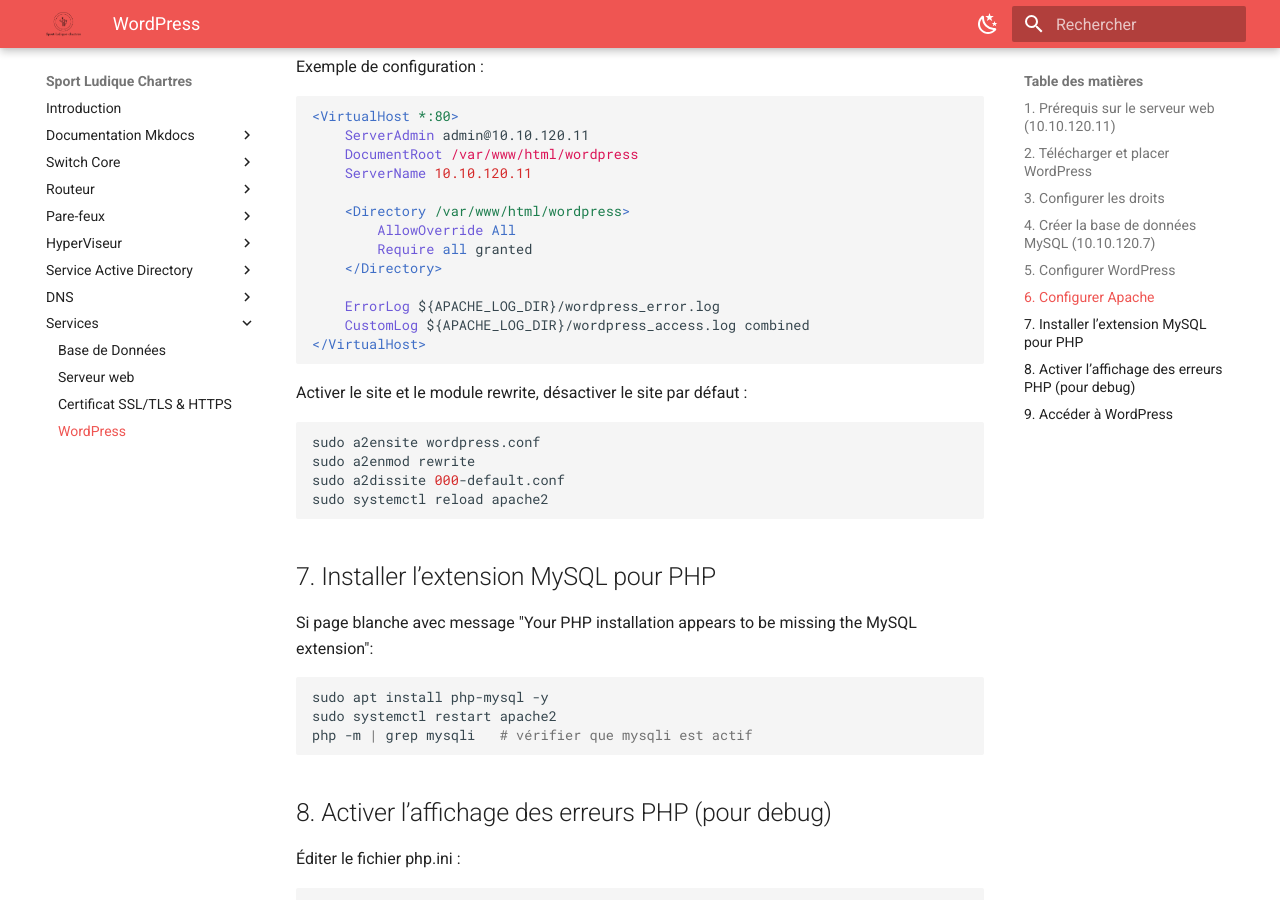
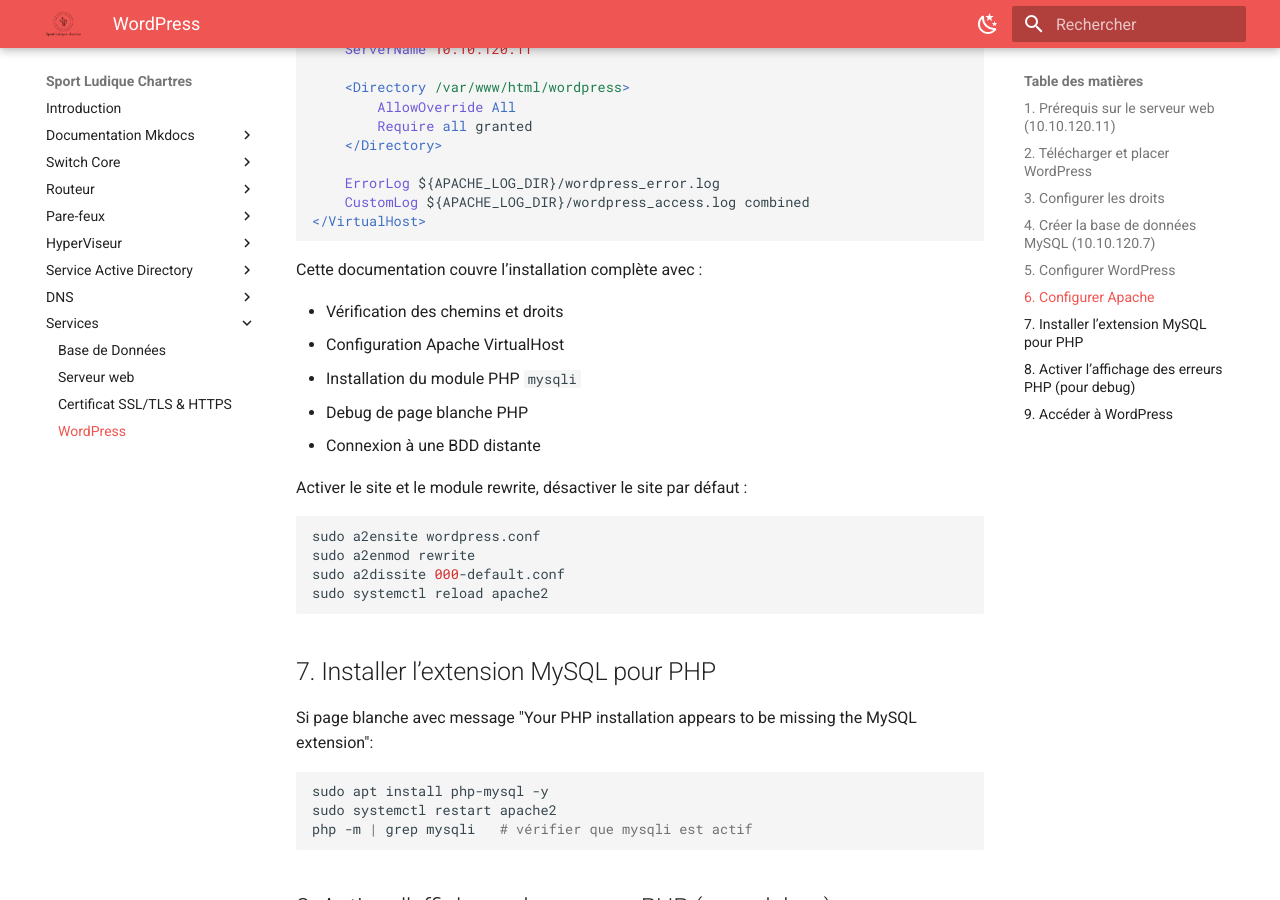
Before and after one commit to Sym-0ne/sport-ludique-Chartres, an MkDocs documentation site: the page built from docs/Services/wordpress.md, in a window 1280 px wide and 900 px high, scrolled down 1781 px. Built offline with MkDocs 1.6.1 and Material for MkDocs 9.7.7, drawn with Linux system fonts in a browser that asks for light colours; some of the changed text lies outside the part shown.

Commit message:
modif doc

````diff
--- a/docs/Services/wordpress.md
+++ b/docs/Services/wordpress.md
@@ -1,6 +1,4 @@
-==============================
 # Installation de WordPress sur Debian avec serveur MySQL distant
-===============================================================
 
 ## 1. Prérequis sur le serveur web (10.10.120.11)
 
@@ -92,6 +90,13 @@
     CustomLog ${APACHE_LOG_DIR}/wordpress_access.log combined
 </VirtualHost>
 ```
+Cette documentation couvre l’installation complète avec :
+
+* Vérification des chemins et droits
+* Configuration Apache VirtualHost
+* Installation du module PHP `mysqli`
+* Debug de page blanche PHP
+* Connexion à une BDD distante
 
 Activer le site et le module rewrite, désactiver le site par défaut :
 
````
Also changed, not shown: docs/Services/https.md (+1 -3 lines).
